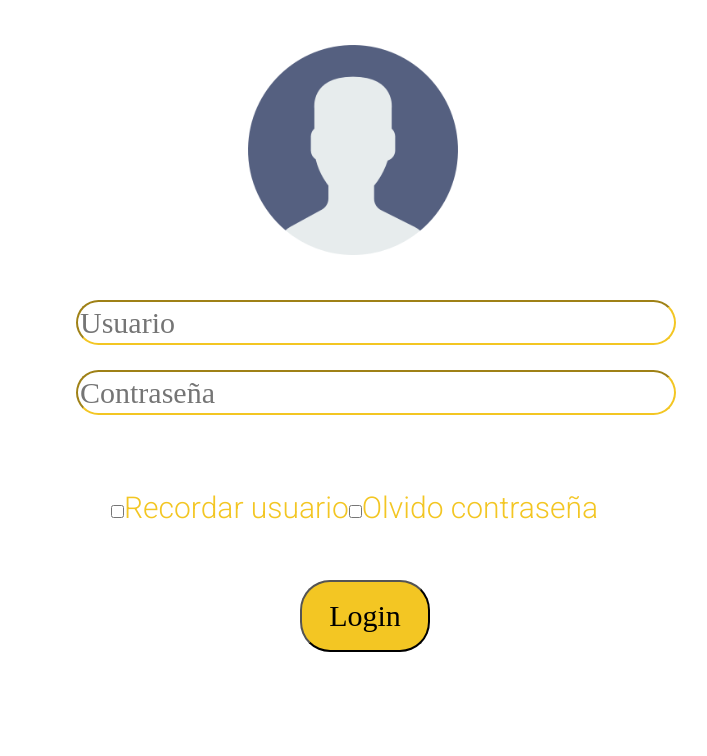
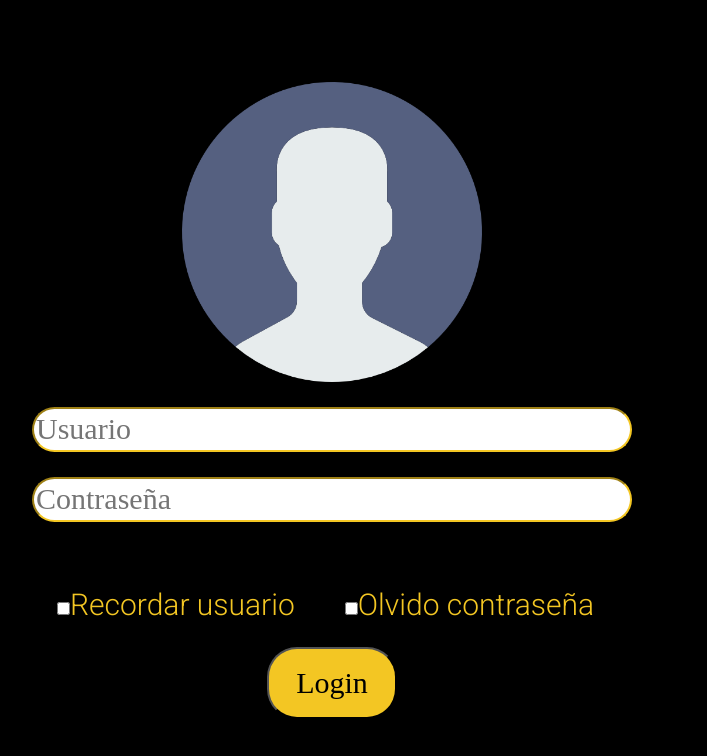
Before and after one commit to laurafernandezv/proyectoportafolio, a React (Vite) app: page /login in a window 1280 px wide. Shown: the top 756 px of the page, without its empty margins (308-1015 px from the left). Built offline with nearby package versions, Linux system fonts and the light colour scheme.

Commit message:
se actulizan estilos del login

```diff
--- a/src/components/recursos/Login.jsx
+++ b/src/components/recursos/Login.jsx
@@ -1,26 +1,21 @@
 import React from 'react'
 import fotousu from '../../assets/img/fotousu.png'
 
-function Login(){
-  return(
+function Login() {
+  return (
 
 
-<section  className='login'>
+    <section className='login'>
       <div className='fotousuario'>
         <img src={fotousu} />
       </div>
       <div>
         <div>
           <div>
-        <input
-        className='input'
-        placeholder= 'Usuario' type=''/>
-
+            <input className='input' placeholder='Usuario' type='' />
           </div>
           <div>
-        <input
-        className='input'
-        placeholder= 'Contraseña' type='password' />
+            <input className='input'placeholder='Contraseña' type='password' />
           </div>
           <div className='check' >
             <div>
@@ -32,10 +27,9 @@ function Login(){
               <label>Olvido contraseña</label>
             </div>
           </div>
-        <input
-      className="buttonlogin"
-      type="submit"
-      value="Login"/>
+          <div className='cont-btnlogin'>
+          <input className="buttonlogin" type="submit" value="Login" />
+          </div>
         </div>
       </div>
     </section>
--- a/src/index.css
+++ b/src/index.css
@@ -274,44 +274,50 @@
 
 /*inicia login*/
 .login {
+  background-color: black;
+  width: 100%;
+  height: 100vh;
+  display: flex;
   justify-content: center;
   align-items: center;
-  margin-left: 30%;
+  flex-direction: column;
 }
 
 .fotousuario {
-  display: flex;
-  margin-top: 25px;
-  padding: 20px;
-  width: 410px;
-  height: 250px;
-  justify-content: center;
-  margin-left: 8%;
+  height: 300px;
+  width: 300px;
+
+}
+.fotousuario img {
+  height: 300px;
+  width: 300px;
 }
 
+
+
 .check {
-  display: flex;
   padding: 25px;
-  align-items: center;
-  margin-top: 50px;
+  margin-top: 40px;
   font-family: 'Roboto Mono', monoespaciado;
   font-size: 30px;
   color: #F3C623;
+  display: flex;
   align-items: center;
-  margin-left: 10px;
+  gap: 50px;
 
 }
 
+.cont-btnlogin {
+  display: flex;
+  justify-content: center;
+}
+
 .buttonlogin {
-
   background-color: #F3C623;
   height: 72px;
   width: 130px;
   border-radius: 30px;
   border-color: black;
-  padding: 10px;
-  margin-left: 25%;
-  margin-top: 30px;
   font-family: 'Roboto Mono', monoespaciado;
   font-size: 30px;
   color: black;
```
Lines whose indentation alone changed are shown as unchanged.
